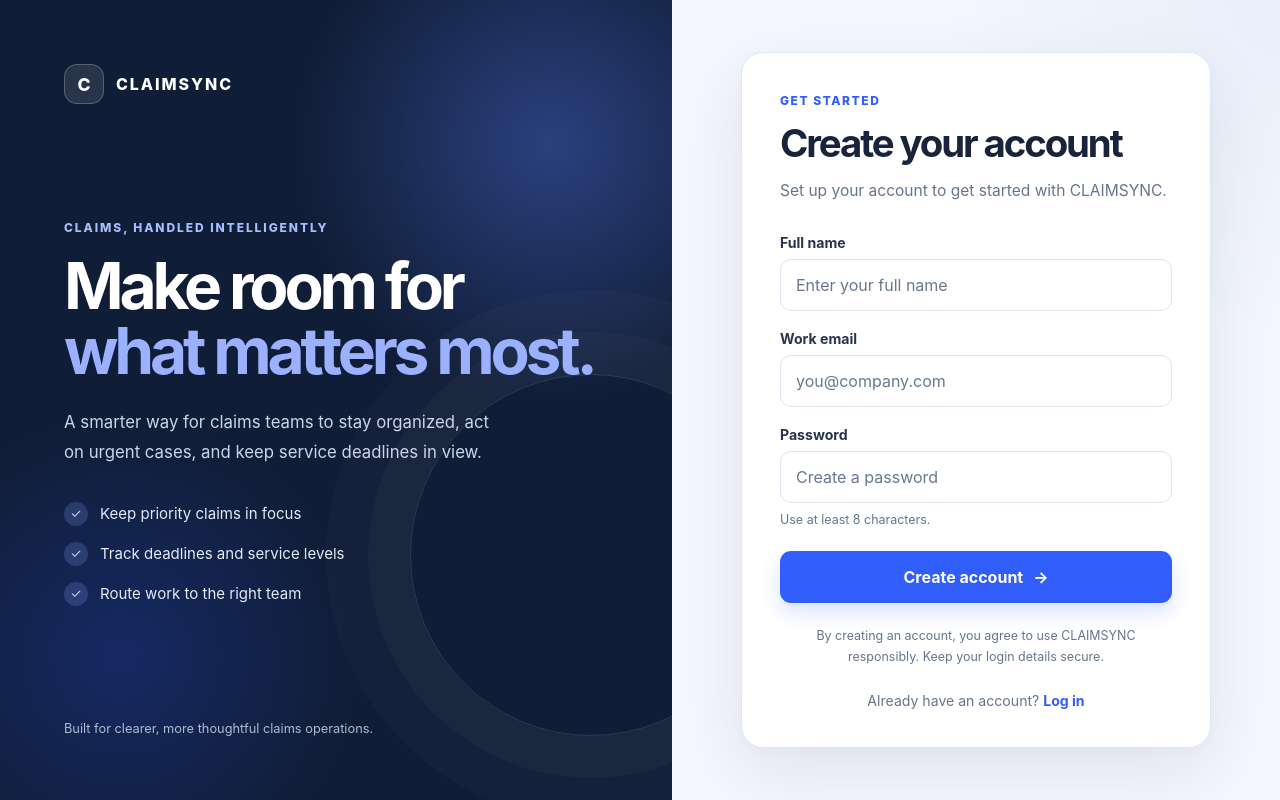
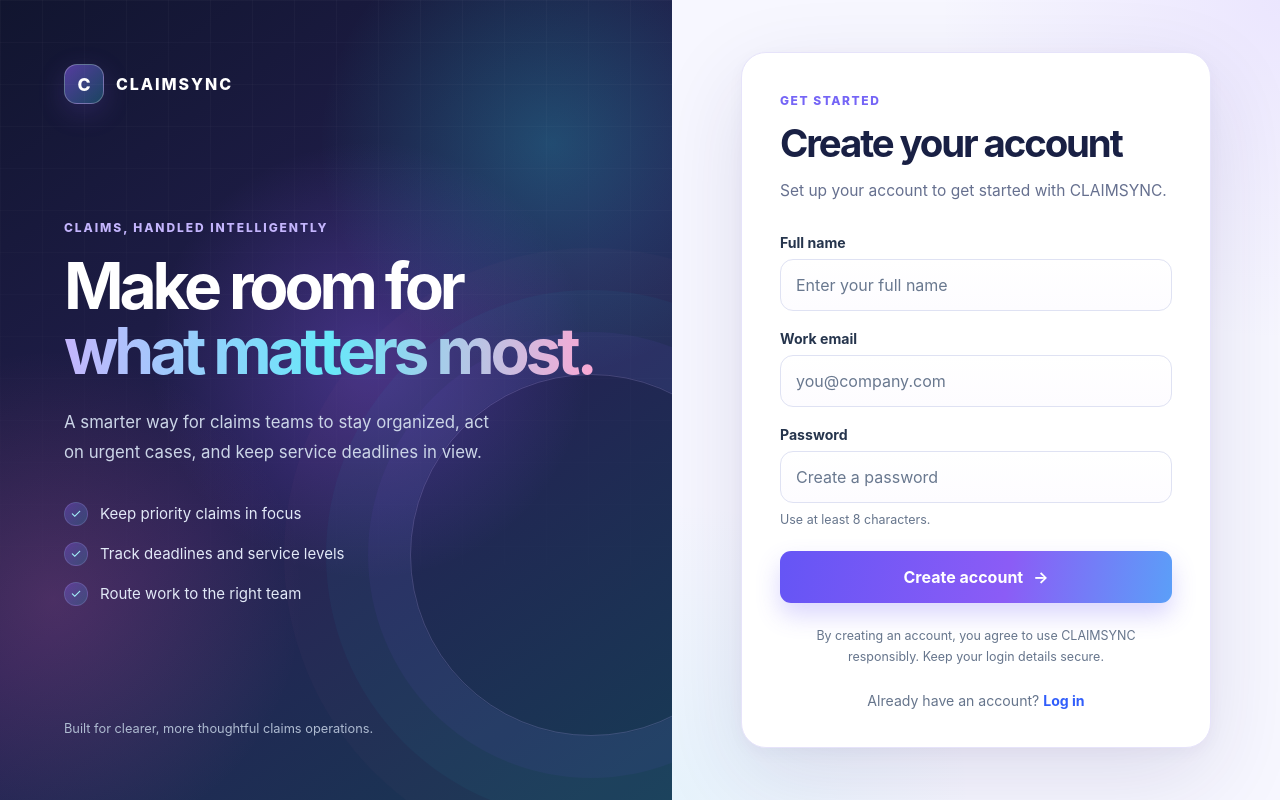
Before and after one commit to Neemasree/CLAIMSYNC, a React (Vite) app: page / in a window 1280 px wide. Built offline with nearby package versions, Linux system fonts and the light colour scheme; no server answers.

Commit message:
Refresh CLAIMSYNC with vibrant premium visual system

```diff
--- a/frontend/Signup.css
+++ b/frontend/Signup.css
@@ -47,3 +47,36 @@
 .dashboard-tile h2{margin:20px 0 9px;font-size:1.08rem;letter-spacing:-.02em}.dashboard-tile p{margin:0;color:#66758c;font-size:.9rem;line-height:1.7}.tile-status{display:inline-block;margin-top:18px;padding:6px 9px;border-radius:7px;color:#52627a;background:#f1f4f9;font-size:.75rem;font-weight:750}
 .account-panel{display:flex;align-items:center;justify-content:space-between;gap:18px;margin-top:24px;padding:22px 24px;border:1px solid #e0e7f1;border-radius:16px;background:#fff}.account-label{margin:0 0 8px;color:#66758c;font-size:.78rem;font-weight:700;text-transform:uppercase;letter-spacing:.08em}.account-panel strong{font-size:1rem}.account-panel p:last-child{margin:6px 0 0;color:#66758c;font-size:.9rem}.role-pill{padding:7px 11px;border-radius:999px;color:#2449d8;background:#eff3ff;font-size:.78rem;font-weight:800;text-transform:capitalize}
 @media(max-width:760px){.dashboard-grid{grid-template-columns:1fr}.dashboard-tile{min-height:0}.dashboard-header{padding:18px 22px}.dashboard-content{padding-top:42px}.account-panel{align-items:flex-start}}
+
+/* Colourful CLAIMSYNC refresh: gradients, depth, motion and accessible focus states */
+:root{--claims-blue:#6657f5;--claims-blue-dark:#4f3ee0;--claims-ink:#192044;--claims-muted:#66708f;--claims-border:#e3e6f7;--claims-violet:#8b5cf6;--claims-cyan:#27c7d9;--claims-pink:#f472b6;--claims-mint:#40d9b2}
+body{background:#f6f5ff}
+.signup-page{background:radial-gradient(circle at 100% 0,rgba(139,92,246,.1),transparent 28%),#f7f7ff}
+.signup-story{background:radial-gradient(circle at 82% 18%,rgba(39,199,217,.27),transparent 27%),radial-gradient(circle at 8% 75%,rgba(244,114,182,.19),transparent 29%),radial-gradient(circle at 55% 45%,rgba(139,92,246,.32),transparent 38%),linear-gradient(145deg,#11152f 0%,#242052 53%,#173b55 100%)}
+.signup-story:before{position:absolute;inset:0;pointer-events:none;content:"";opacity:.22;background-image:linear-gradient(rgba(255,255,255,.12) 1px,transparent 1px),linear-gradient(90deg,rgba(255,255,255,.12) 1px,transparent 1px);background-size:42px 42px;mask-image:linear-gradient(to bottom,black,transparent 86%)}
+.signup-story:after{border-color:rgba(190,178,255,.22);box-shadow:0 0 0 42px rgba(139,92,246,.06),0 0 0 84px rgba(39,199,217,.045),0 0 0 126px rgba(244,114,182,.025)}
+.brand-mark{border-color:rgba(255,255,255,.27);background:linear-gradient(135deg,rgba(139,92,246,.55),rgba(39,199,217,.26));box-shadow:0 8px 28px rgba(139,92,246,.18)}
+.story-eyebrow{color:#c4b5fd}.story-copy h1 span{background:linear-gradient(90deg,#c4b5fd,#67e8f9,#f9a8d4);-webkit-background-clip:text;background-clip:text;color:transparent}
+.point-check{color:#a5f3fc;background:linear-gradient(135deg,rgba(139,92,246,.36),rgba(39,199,217,.2));border:1px solid rgba(196,181,253,.18)}
+.signup-panel{background:radial-gradient(circle at 100% 0,rgba(139,92,246,.11),transparent 34%),radial-gradient(circle at 0 100%,rgba(39,199,217,.08),transparent 30%),#f7f7ff}
+.signup-card{border-color:#e6e3fa;border-radius:25px;box-shadow:0 30px 90px rgba(44,37,104,.12),0 5px 16px rgba(44,37,104,.04)}
+.signup-heading .eyebrow{color:#7565f6}.field input{border-color:#dfe2f3;border-radius:13px;background:linear-gradient(180deg,#fff,#fdfcff);transition:border-color 180ms ease,box-shadow 180ms ease}
+.field input:focus-visible{border-color:#7868f8;box-shadow:0 0 0 4px rgba(120,104,248,.16)}
+.signup-button{background:linear-gradient(100deg,#6555f5,#8b5cf6 58%,#5b9ff8);box-shadow:0 12px 25px rgba(101,85,245,.24)}
+.signup-button:hover:not(:disabled){background:linear-gradient(100deg,#5141e8,#7c3aed 58%,#3b82f6);box-shadow:0 15px 32px rgba(101,85,245,.3)}
+.form-message.error{border-color:#fecaca;background:linear-gradient(100deg,#fff1f2,#fff7fb)}.form-message.success{border-color:#a7f3d0;background:linear-gradient(100deg,#ecfdf5,#effcff)}
+.dashboard-page{background:radial-gradient(circle at 100% 0,rgba(139,92,246,.1),transparent 30%),radial-gradient(circle at 0 80%,rgba(39,199,217,.07),transparent 28%),#f7f7ff}
+.dashboard-header{background:rgba(255,255,255,.88);backdrop-filter:blur(16px);border-bottom-color:#e8e5fa}
+.dashboard-brand .brand-mark{color:#fff;background:linear-gradient(135deg,#6657f5,#27c7d9);border:0}.dashboard-content{max-width:1180px}.dashboard-eyebrow{color:#7665f6}.dashboard-grid{gap:20px}
+.dashboard-tile{position:relative;overflow:hidden;border-color:#e5e3f7;border-radius:22px;background:linear-gradient(145deg,#fff,#fbfaff);box-shadow:0 16px 42px rgba(44,37,104,.06);transition:transform 180ms ease,box-shadow 180ms ease}
+.dashboard-tile:before{position:absolute;inset:0 0 auto;height:4px;content:"";background:linear-gradient(90deg,#6657f5,#27c7d9,#f472b6)}
+.dashboard-tile:hover{transform:translateY(-3px);box-shadow:0 22px 50px rgba(44,37,104,.11)}
+.dashboard-tile:nth-child(2):before{background:linear-gradient(90deg,#27c7d9,#60a5fa)}.dashboard-tile:nth-child(3):before{background:linear-gradient(90deg,#f472b6,#a78bfa)}
+.dashboard-tile-icon{color:#fff;background:linear-gradient(135deg,#6657f5,#9a72f8);box-shadow:0 8px 20px rgba(101,85,245,.2)}
+.dashboard-tile:nth-child(2) .dashboard-tile-icon{background:linear-gradient(135deg,#0891b2,#27c7d9)}.dashboard-tile:nth-child(3) .dashboard-tile-icon{background:linear-gradient(135deg,#db4c9a,#f472b6)}
+.tile-status{color:#6555d9;background:#f0edff;border:1px solid #e5defe}.dashboard-tile:nth-child(2) .tile-status{color:#087e91;background:#e7fbff;border-color:#c5f3fa}.dashboard-tile:nth-child(3) .tile-status{color:#ad347d;background:#fff0f8;border-color:#fce0f0}
+.account-panel{border-color:#e5e3f7;border-radius:20px;background:linear-gradient(110deg,#fff,#f9f8ff);box-shadow:0 12px 34px rgba(44,37,104,.05)}
+.role-pill{color:#5b45dc;background:#eeeaff;border:1px solid #ddd5ff}.logout-button{border-color:#e0ddf5;border-radius:12px}.logout-button:hover{border-color:#8b7cf8;background:#f7f5ff}
+button:focus-visible,a:focus-visible,input:focus-visible{outline:3px solid #a5f3fc;outline-offset:3px}
+@media(max-width:900px){.signup-page{grid-template-columns:1fr}.signup-story{min-height:300px;padding:26px 24px}.story-copy{padding:42px 0 30px}.story-copy h1{font-size:clamp(2.4rem,9vw,4rem)}.story-footer{padding-bottom:4px}}
+@media(prefers-reduced-motion:reduce){.dashboard-tile,.field input,.signup-button{transition:none!important}.dashboard-tile:hover{transform:none}}
```
